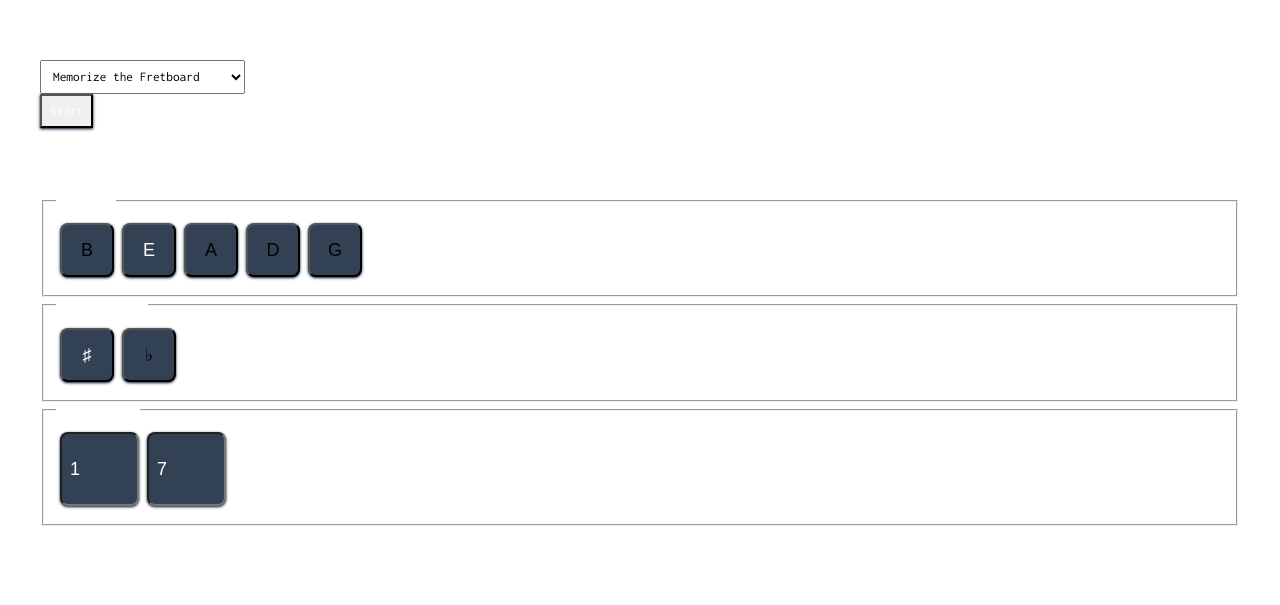
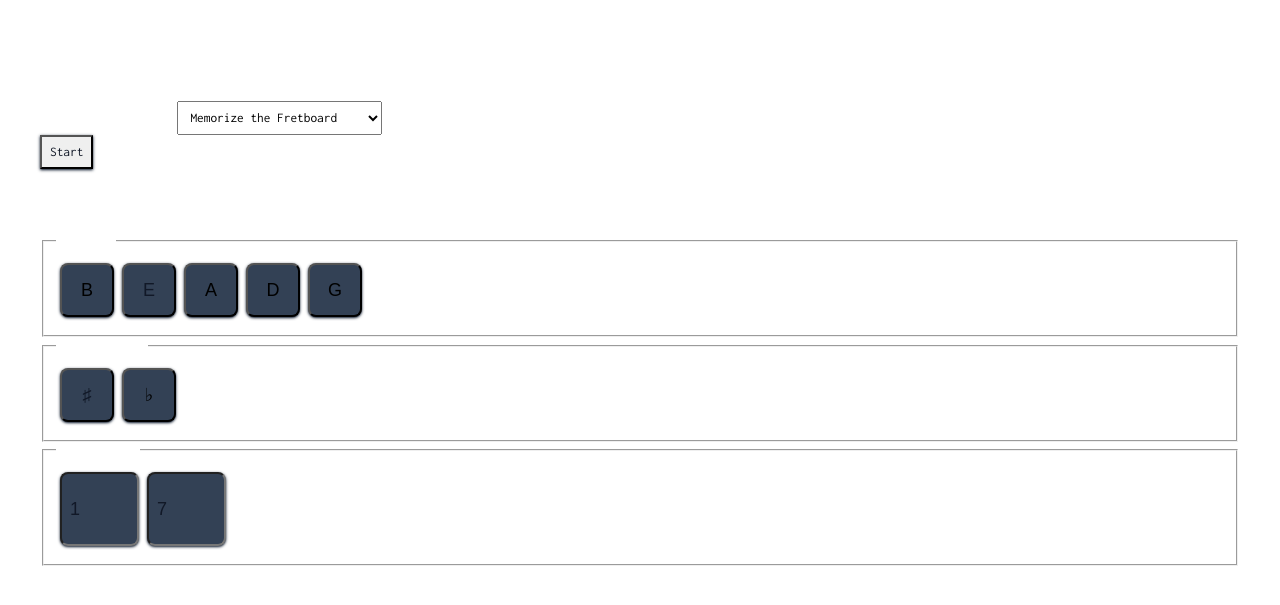
Before and after one commit to desmondsmall/bassfretboard.com, a Next.js app: page / in a window 1280 px wide. Shown: the part 137-742 px from the top of the page. Built offline with nearby package versions, Linux system fonts and the light colour scheme.

Commit message:
refining design

```diff
--- a/pages/index.js
+++ b/pages/index.js
@@ -41,24 +41,26 @@
 
       {!listening &&
         <>
-          <GiGuitarBassHead className="text-7xl md:text-9xl rotate-45 rounded-full p-2 text-white absolute top-4 left-0 z-50" />
           <div className="top-0 w-full h-1 bg-gradient-to-r from-yellow-200 via-cyan-400 to-pink-300 z-50 absolute"></div>
 
           <div className="z-10 relative
-            default-p flex flex-col justify-center mx-auto min-h-screen -mt-6 lg:-mt-16
-            md:-mt-12 md:w-2/3 lg:w-3/5 xl:w-1/2 2xl:w-2/5">
-            <div className="2xl:px-6 text-center">
-              <h1 className="font-mono mb-2 text-3xl uppercase tracking-widest text-gradient bg-gradient-to-t from-blue-200 via-cyan-100 to-sky-300 lg:text-5xl md:text-4xl md:mb-4">Bass Trainer</h1>
-              <h1 className="text-xl md:text-2xl lg:text-3xl font-thin mb-10 tracking-wide w-full relative">
-                Plug your bass into an audio interface, or put your phone or mic beside your amp
-              </h1>
+            default-p flex flex-col justify-center mx-auto min-h-screen -mt-8 lg:-mt-16 xl:-mt-20
+            md:-mt-12 md:w-2/3 lg:w-3/5 xl:w-1/2 2xl:w-2/4">
+            <div className="2xl:px-8 relative">
+              <GiGuitarBassHead className="absolute right-0 text-5xl md:text-8xl rotate-12 md:-mr-6 md:-mt-6" />
+              <h1 className="font-mono text-4xl text-gradient bg-gradient-to-l from-pink-200 to-rose-200 md:text-5xl xl:text-6xl">Bass Trainer</h1>
+              <h2 className="text-xl md:text-3xl tracking-wide mb-5 md:mb-10 mt-1 md:mt-2 text-sky-100 md:font-thin">Practice by playing along</h2>
+              <h2 className="text-xl md:text-2xl lg:text-3xl font-thin mb-10 tracking-wide w-full relative xl:text-4xl lg:leading-10">
+                Simply plug into an audio interface or put your phone or microphone beside your amp
+              </h2>
 
-              <div className="w-11/12 md:w-full mx-auto md:flex">
+              <div className="w-full md:mx-auto md:flex">
+                <label for="practice-mode" className="mb-1 block md:hidden">Select Practice Type:</label>
                 <select
                   id="practice-mode"
                   onChange={(e) => setPlayMode(e.target.value)}
                   value={playMode}
-                  className="md:w-2/3 w-full tracking-tight cursor-pointer h-10 md:h-14 md:text-xl font-mono bg-white rounded-md text-gray-900 text-center">
+                  className="md:w-2/3 md:mr-1 w-auto tracking-wide cursor-pointer h-10 md:h-14 md:text-xl font-mono bg-white rounded-md text-gray-900 lg:text-2xl">
                   <option value="fretboard">Memorize the Fretboard</option>
                   <option value="circle of fifths">Practice Circle of Fifths</option>
                 </select>
--- a/src/components/MobileControls.jsx
+++ b/src/components/MobileControls.jsx
@@ -9,11 +9,11 @@
     return (
         <>
             {(windowSize.width < breakpoints.md) &&
-                <div className="fixed bottom-2 inset-x-2 flex h-11" style={{zIndex: "60"}}>
+                <div className="fixed bottom-2 inset-x-3 flex h-11 mb-2" style={{zIndex: "60"}}>
                     {start}
                     <button
                         onClick={() => setOptionsIsOpen(state => !state)}
-                        className={`border border-gray-600 shadow shadow-slate-800 bg md:hidden w-1/2 ml-3 text-white font-mono rounded-md`}>
+                        className={`border border-gray-600 shadow shadow-slate-800 bg md:hidden w-1/2 ml-4 text-white font-mono rounded-md`}>
                         {optionsIsOpen ? "Go back" : "Options"}
                     </button>
                 </div>
--- a/src/components/Start.jsx
+++ b/src/components/Start.jsx
@@ -19,6 +19,6 @@
     }
 
     return (
-        <button onClick={click} className="w-1/2 md:w-full md:ml-2 md:h-14 md:text-xl rounded-md shadow shadow-slate-800 bg-gradient-brand text-gray-900 font-mono">Start</button>
+        <button onClick={click} className="w-1/2 md:w-full md:ml-2 md:h-14 md:text-xl lg:text-2xl xl:uppercase xl:tracking-widest rounded-md shadow shadow-slate-800 bg-gradient-brand text-gray-900 font-mono">Start</button>
     )
 }
--- a/styles/main.css
+++ b/styles/main.css
@@ -6,7 +6,7 @@
 
 .active,
 .bg-gradient-brand {
-    @apply bg-gradient-to-br from-red-400 to-rose-500 text-white shadow shadow-slate-800;
+    @apply bg-gradient-to-br from-yellow-200 to-yellow-200 text-gray-900 shadow shadow-slate-800;
 }
 
 html,
```
